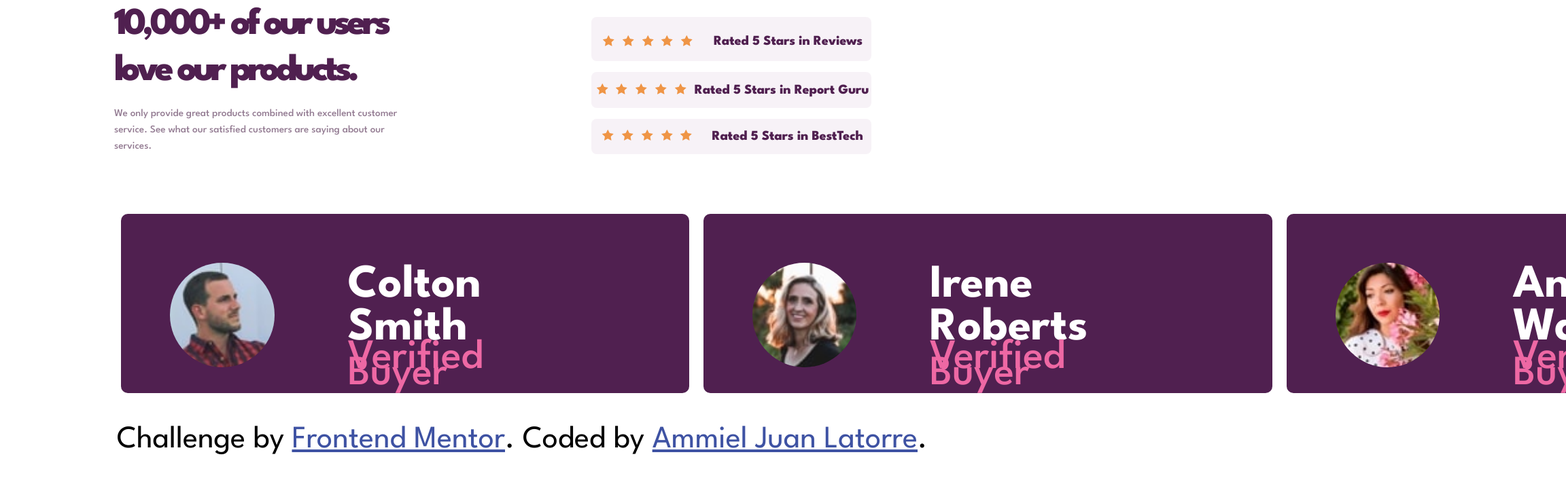
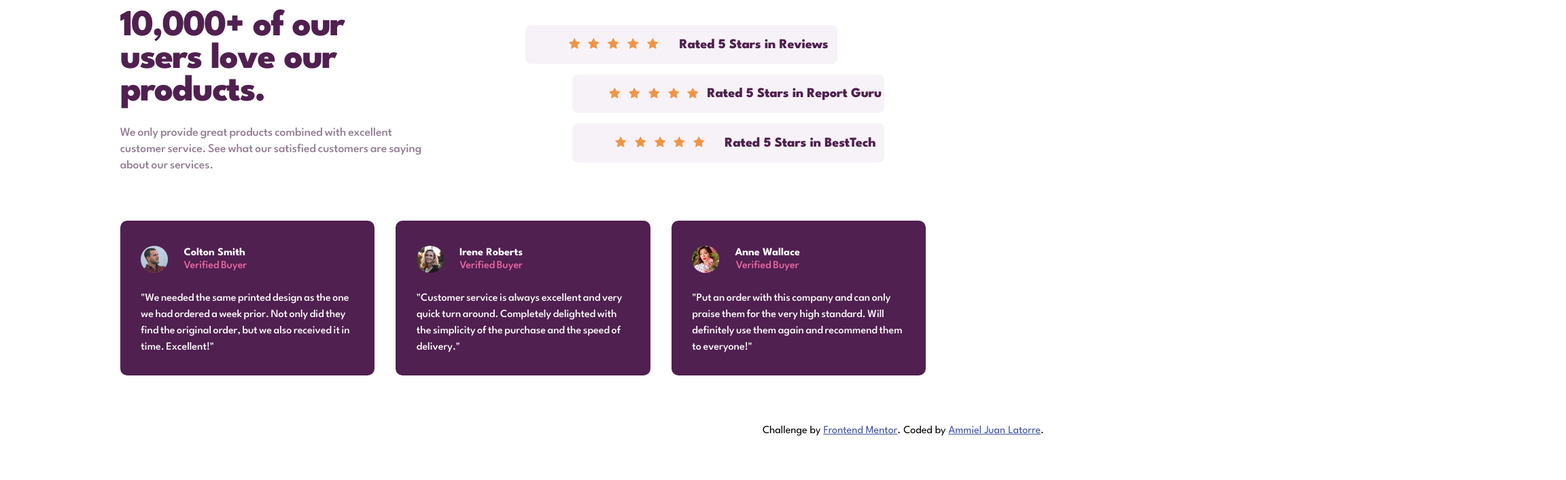
Before and after one commit to Juan122113/social-proof-section-master, a plain HTML site: page index.html in a window 1536 px wide. Shown: the part 101-808 px from the top of the page at 68% size, 2304 px wide, since content can reach past the window. Drawn offline with Linux system fonts and the light colour scheme.

Commit message:
Update index.html & styles.css

```diff
--- a/css/styles.css
+++ b/css/styles.css
@@ -137,7 +137,7 @@ section p{
 
 @media (min-width: 1440px) {
     main {
-        padding: 13vh 21vh;
+        padding: 14.5vh 11.5vw;
         display: grid;
         grid-template-columns: 50% 50%;
         grid-template-rows: 60% 40%;
@@ -147,24 +147,25 @@ section p{
     }
 
     h1{
-        padding: 0 20vh 0 0;
-        font-size: 7vh;
+        padding: 0 8.5vw 0 0;
+        font-size: 6.8vh;
         /* color: var(--Very-Dark-Magenta); */
         font-weight: 725;
-        /* letter-spacing: -0.35vw; */
+        letter-spacing: -0.2vh;
         /* word-spacing: 1vw; */
-        line-height: 8.5vh;
+        line-height: 6vh;
         text-align: left;
     }
 
     section p{
-        padding: 2vh 20vh 0 0;
+        padding: 3.1vh 9.2vw 0 0;
         text-align: left;
-        font-size: 1.9vh;
-        font-weight: 500;
-        /* letter-spacing: 0.1vw; */
+        font-size: 2.2vh;
+        /* font-weight: 500; */
+        letter-spacing: 0vw;
+        word-spacing: -0.1vw;
         line-height: 3vh;
-        color: hsl(303, 10%, 53%);
+        /* color: hsl(303, 10%, 53%); */
     }
 
     .Rated{
@@ -180,12 +181,21 @@ section p{
         height: 15vh;
         /* width: 100%; */
         margin: 1vh;
+        padding: 0 0 0 3vw;
         /* background-color: hsl(300, 24%, 96%); */
         /* border-radius: 8px; */
         /* display: flex; */
         flex-direction: row;
         /* justify-content: start; */
         align-items: center;
+    }
+
+    .Rev {
+        /* margin-right: 20vw; */
+        /* padding-right: 15vw; */
+        /* gap: 5vh; */
+        position: relative;
+        right: 4.5vw;
     }
 
     .star {
@@ -206,13 +216,55 @@ section p{
     }
 
     .container{
-        height: 33vh;
-        margin: 0 1.3vh;
-        padding: 9vh;
+        height: 28.5vh;
+        width: 24.4vw;
+        margin: 1.5vh 2vw 0 0;
+        padding: 4.7vh 2vw;
         /* background-color: var(--Very-Dark-Magenta); */
         /* border-radius: 10px; */
         /* display: flex; */
         /* flex-direction: column; */
         /* justify-content: center; */
     }
+
+    .container_header img {
+        max-width: 100%;
+        height: 5vh;
+        margin: 0 1.5vw 0 0;
+        /* border-radius: 50%; */
+    }
+
+    .container_title {
+        margin: 0 0;
+        padding-top: 0.3vh;
+        /* display: flex; */
+        /* flex-direction: column; */
+        /* justify-content: center; */
+    }
+
+    .container_title h4 {
+        margin: 0 0;
+        padding-right: 5vh;
+        /* color: white; */
+        font-size: 2vh;
+    }
+
+    .container_title p {
+        padding: 0 5vh 0 0;
+        /* color: hsl(333, 80%, 67%); */
+        font-size: 2vh;
+    }
+
+    .container_text {
+        padding: 3vh 0 0 0;
+        /* color: white; */
+        /* text-align: left; */
+        font-size: 2vh;
+        line-height: 3vh;
+    }
+
+    .attribution {
+        font-size: 2vh;
+        text-align: right;
+    }
 }
--- a/index.html
+++ b/index.html
@@ -33,7 +33,7 @@
 
       <div class="Rated">
 
-        <div class="Rated box">
+        <div class="Rev box">
 
           <div class="stars">
             <img src="images/icon-star.svg" alt="star" class="star">
```
